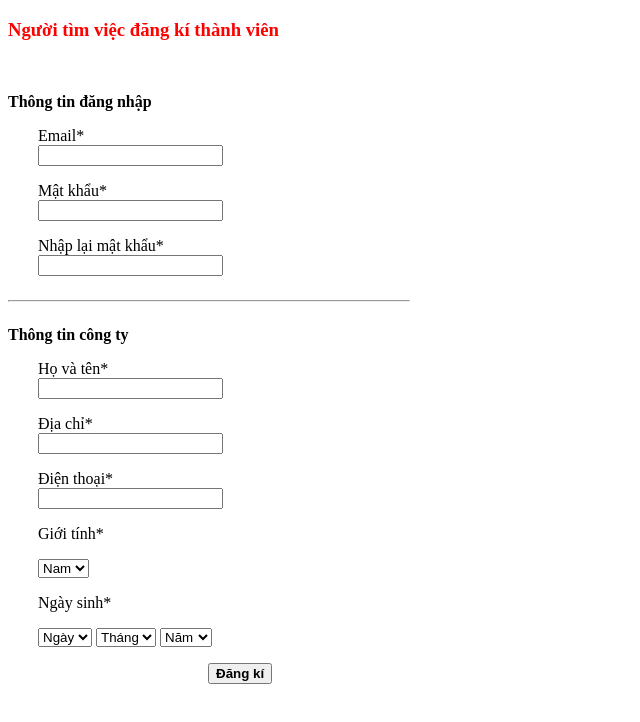
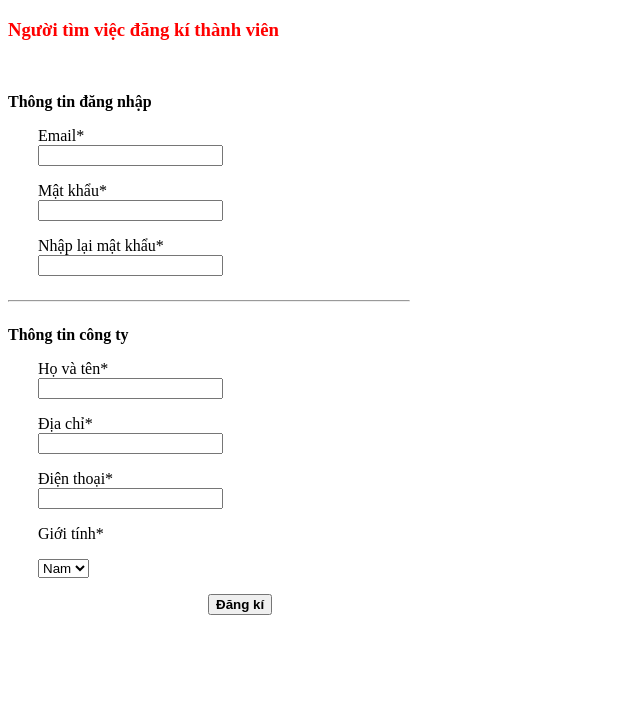
Before and after one commit to binosaka/Eproject01, a plain HTML site: page Project-2/đăng kí người xin việc.html in a window 1280 px wide. Shown: the whole page, without its empty margins (0-640 px from the left). Drawn offline with Linux system fonts and the light colour scheme.

Commit message:
Revert "Thêm phần Ngày sinh cho người xin việc"
This reverts commit cd1b80c869d6af84aeccdfb79004f5e29e8aae93.

```diff
--- a/Project-2/đăng kí người xin việc.html
+++ b/Project-2/đăng kí người xin việc.html
@@ -44,104 +44,6 @@
                     </select>
                 </div>
             </p>
-            <p class="dk">Ngày sinh*
-                <div>
-                    <select>
-                        <option value="Ngày">Ngày</option>
-                        <option value="Ngày">1</option>
-                        <option value="Ngày">2</option>
-                        <option value="Ngày">3</option>
-                        <option value="Ngày">4</option>
-                        <option value="Ngày">5</option>
-                        <option value="Ngày">6</option>
-                        <option value="Ngày">7</option>
-                        <option value="Ngày">8</option>
-                        <option value="Ngày">9</option>
-                        <option value="Ngày">10</option>
-                        <option value="Ngày">11</option>
-                        <option value="Ngày">12</option>
-                        <option value="Ngày">13</option>
-                        <option value="Ngày">14</option>
-                        <option value="Ngày">15</option>
-                        <option value="Ngày">16</option>
-                        <option value="Ngày">17</option>
-                        <option value="Ngày">18</option>
-                        <option value="Ngày">19</option>
-                        <option value="Ngày">20</option>
-                        <option value="Ngày">21</option>
-                        <option value="Ngày">22</option>
-                        <option value="Ngày">23</option>
-                        <option value="Ngày">24</option>
-                        <option value="Ngày">25</option>
-                        <option value="Ngày">26</option>
-                        <option value="Ngày">27</option>
-                        <option value="Ngày">28</option>
-                        <option value="Ngày">29</option>
-                        <option value="Ngày">30</option>
-                        <option value="Ngày">31</option>
-                    </select>
-                    <select>
-                        <option value="Tháng">Tháng</option>
-                        <option value="Tháng">1</option>
-                        <option value="Tháng">2</option>
-                        <option value="Tháng">3</option>
-                        <option value="Tháng">4</option>
-                        <option value="Tháng">5</option>
-                        <option value="Tháng">6</option>
-                        <option value="Tháng">7</option>
-                        <option value="Tháng">8</option>
-                        <option value="Tháng">9</option>
-                        <option value="Tháng">10</option>
-                        <option value="Tháng">11</option>
-                        <option value="Tháng">12</option>
-                    </select>
-                    <select>
-                        <option value="Năm">Năm</option>
-                        <option value="Năm">2005</option>
-                        <option value="Năm">2004</option>
-                        <option value="Năm">2003</option>
-                        <option value="Năm">2002</option>
-                        <option value="Năm">2001</option>
-                        <option value="Năm">2000</option>
-                        <option value="Năm">1999</option>
-                        <option value="Năm">1998</option>
-                        <option value="Năm">1997</option>
-                        <option value="Năm">1998</option>
-                        <option value="Năm">1996</option>
-                        <option value="Năm">1995</option>
-                        <option value="Năm">1994</option>
-                        <option value="Năm">1993</option>
-                        <option value="Năm">1992</option>
-                        <option value="Năm">1991</option>
-                        <option value="Năm">1990</option>
-                        <option value="Năm">1989</option>
-                        <option value="Năm">1988</option>
-                        <option value="Năm">1987</option>
-                        <option value="Năm">1986</option>
-                        <option value="Năm">1985</option>
-                        <option value="Năm">1984</option>
-                        <option value="Năm">1983</option>
-                        <option value="Năm">1982</option>
-                        <option value="Năm">1981</option>
-                        <option value="Năm">1980</option>
-                        <option value="Năm">1979</option>
-                        <option value="Năm">1978</option>
-                        <option value="Năm">1977</option>
-                        <option value="Năm">1976</option>
-                        <option value="Năm">1975</option>
-                        <option value="Năm">1974</option>
-                        <option value="Năm">1973</option>
-                        <option value="Năm">1972</option>
-                        <option value="Năm">1971</option>
-                        <option value="Năm">1970</option>
-                        <option value="Năm">1969</option>
-                        <option value="Năm">1968</option>
-                        <option value="Năm">1967</option>
-                        <option value="Năm">1966</option>
-                        <option value="Năm">1965</option>
-                    </select>
-                </div>
-            </p>
         </div>
         <input type="submit" value="Đăng kí" style="font-weight:bold; margin-left:200px;" />
     </div>
```
